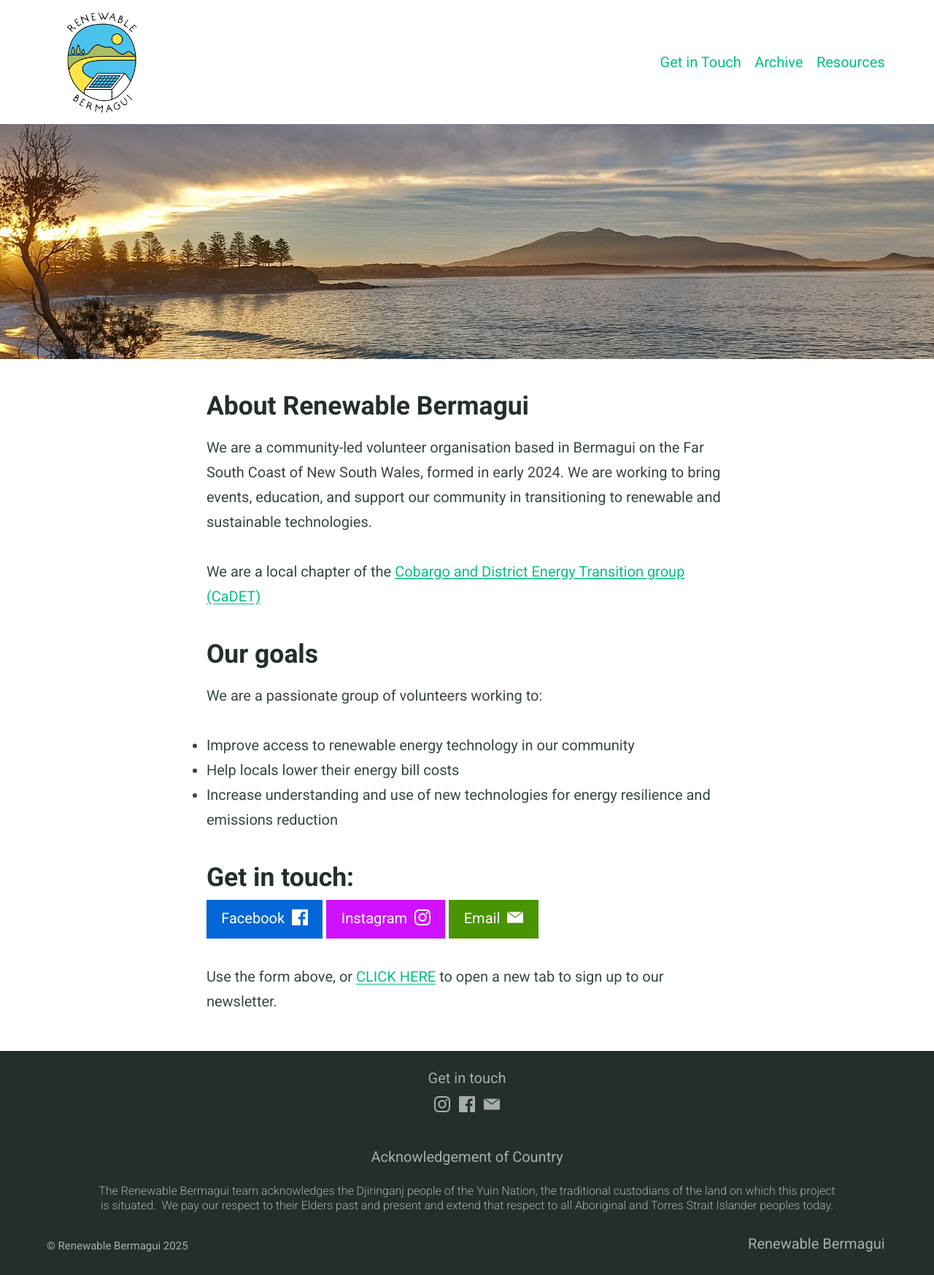
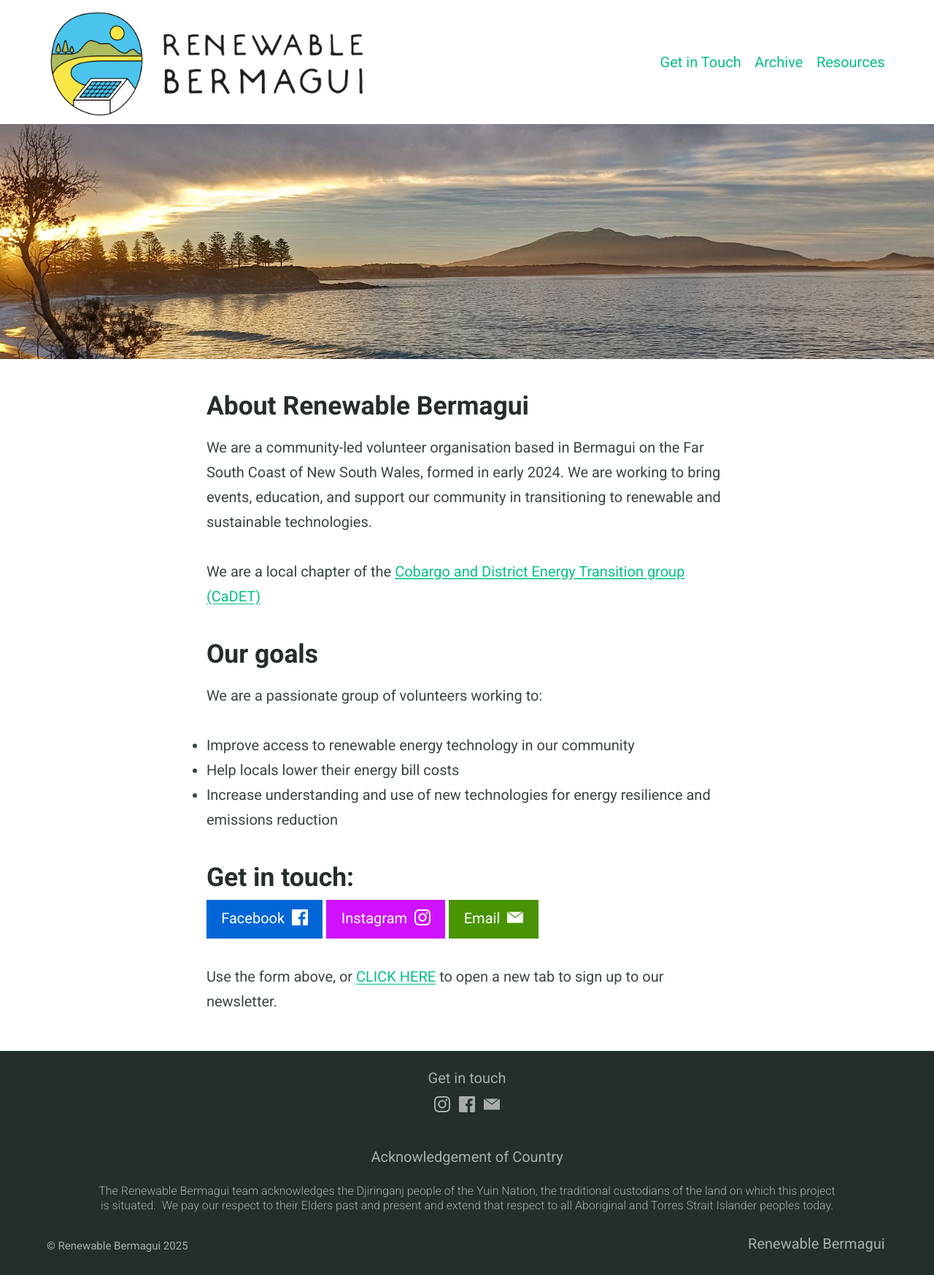
Before and after one commit to renewablebermagui/renewablebermagui.github.io, a Jekyll site: the page built from index.md, in a window 1280 px wide. Shown: the whole page at 73% size. Built offline with Jekyll 4.4.1, drawn with Linux system fonts in a browser that asks for light colours; some web fonts are replaced; our own code applies the rules of GitHub Pages for plain Markdown files.

Commit message:
updated logo to landscape

```diff
--- a/_config.yml
+++ b/_config.yml
@@ -6,7 +6,7 @@
 author: alex
 timezone: Australia/Melbourne
 
-logo: "/assets/logos/RBlogo_colour.png" # Site logo, also used in jekyll-seo-tag
+logo: "/assets/logos/RB_logo_landscape.png" # Site logo, also used in jekyll-seo-tag
 
 navigation_header:
 - title: Get in Touch
```
